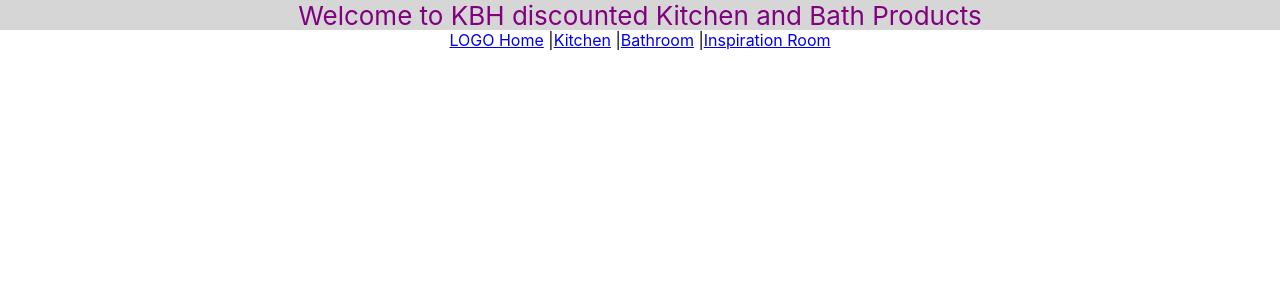
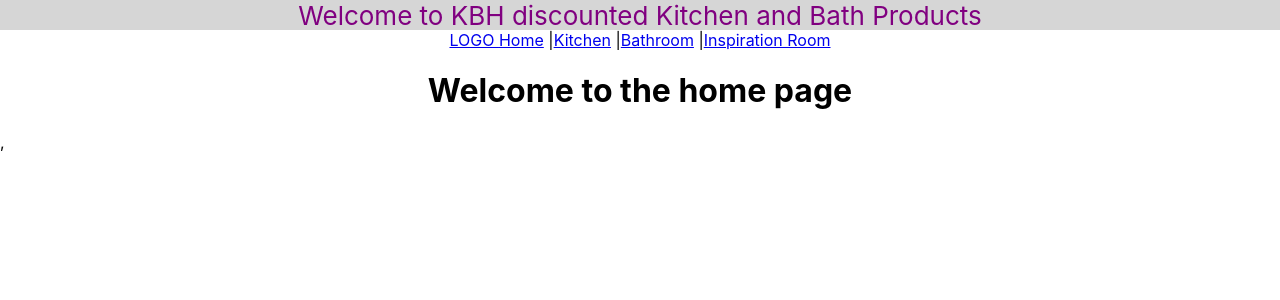
Before and after one commit to joselycas/ecommerce, a React (Create React App) app in the folder ecommerce-front-end/: page / in a window 1280 px wide. Shown: the top 300 px of the page. Built offline with nearby package versions, Linux system fonts and the light colour scheme.

Commit message:
added main component to App.js

```diff
--- a/ecommerce-front-end/package.json
+++ b/ecommerce-front-end/package.json
@@ -8,6 +8,7 @@
     "react-bootstrap": "^1.0.0-beta.12",
     "react-dom": "^16.9.0",
     "react-redux": "^7.1.1",
+    "react-router-dom": "^5.1.2",
     "react-scripts": "3.1.1",
     "redux": "^4.0.4",
     "redux-thunk": "^2.3.0"
--- a/ecommerce-front-end/src/App.js
+++ b/ecommerce-front-end/src/App.js
@@ -1,6 +1,7 @@
 import React from 'react';
 import './App.css';
 import NavBar from './NavBar'
+import Main from './Main'
 
 function App() {
   return (
@@ -9,6 +10,7 @@ function App() {
         Welcome to KBH discounted Kitchen and Bath Products
       </header>
         <NavBar/>
+        <Main/>
     </div>
   );
 }
--- /dev/null
+++ b/ecommerce-front-end/src/Main.js
@@ -0,0 +1,11 @@
+import React from 'react'
+
+const Main = () => {
+    return(
+      <div>
+        <h1>Welcome to the home page</h1>
+      </div>
+    )
+}
+
+export default Main;
--- a/ecommerce-front-end/src/index.js
+++ b/ecommerce-front-end/src/index.js
@@ -4,13 +4,17 @@ import './index.css';
 import App from './App';
 import { Provider } from 'react-redux'
 import configureStore from './store';
+import { BrowserRouter } from 'react-router-dom';
 
 
 
 ReactDOM.render(
  <Provider store={configureStore()}>
+ <BrowserRouter>
   <App />
+   </BrowserRouter>,
  </Provider>,
+
  document.getElementById('root')
 );
 // If you want your app to work offline and load faster, you can change
```
Also changed, not shown: ecommerce-front-end/src/home.js (deleted), 1 other file (tests, documents, lock files or other folders).
